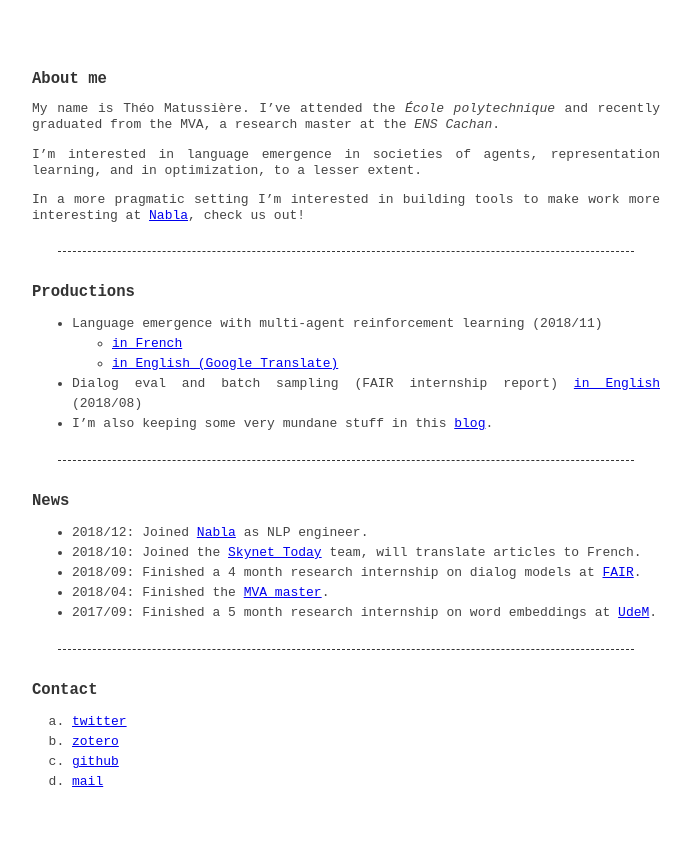
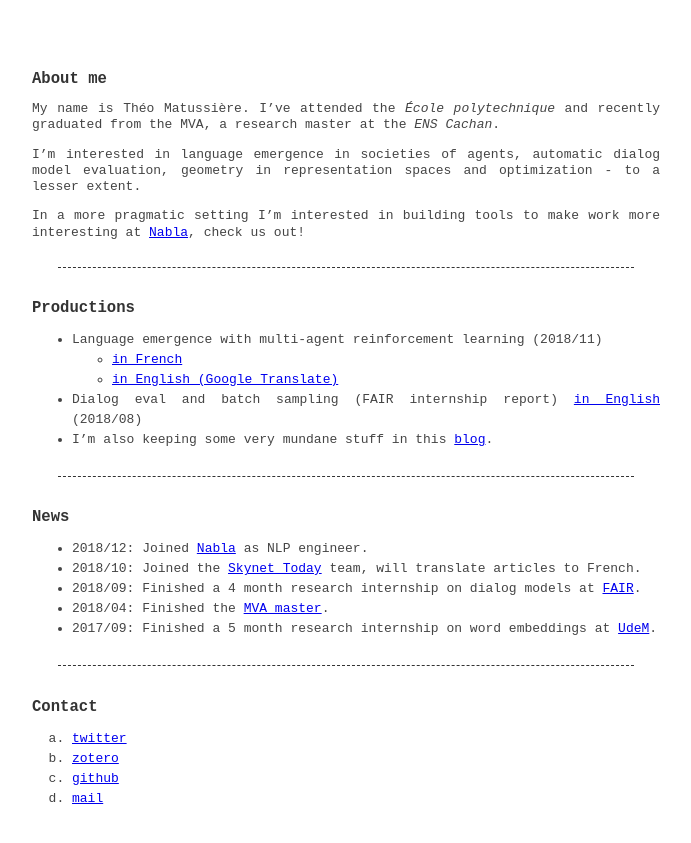
Before and after one commit to theo-m/theo-m.github.io, a Jekyll site: the page built from index.md, in a window 1280 px wide. Shown: the top 843 px of the page, without its empty margins (294-985 px from the left). Built offline with Jekyll 4.4.1, drawn with Linux system fonts in a browser that asks for light colours.

Commit message:
mention dialog eval in index

```diff
--- a/index.md
+++ b/index.md
@@ -8,7 +8,7 @@ title: About me
 
 My name is Théo Matussière. I've attended the _École polytechnique_ and recently graduated from the MVA, a research master at the _ENS Cachan_.
 
-I'm interested in language emergence in societies of agents, representation learning, and in optimization, to a lesser extent.
+I'm interested in language emergence in societies of agents, automatic dialog model evaluation, geometry in representation spaces and optimization - to a lesser extent.
 
 In a more pragmatic setting I'm interested in building tools to make work more interesting at [Nabla](https://nabla.com), check us out!
 
```
